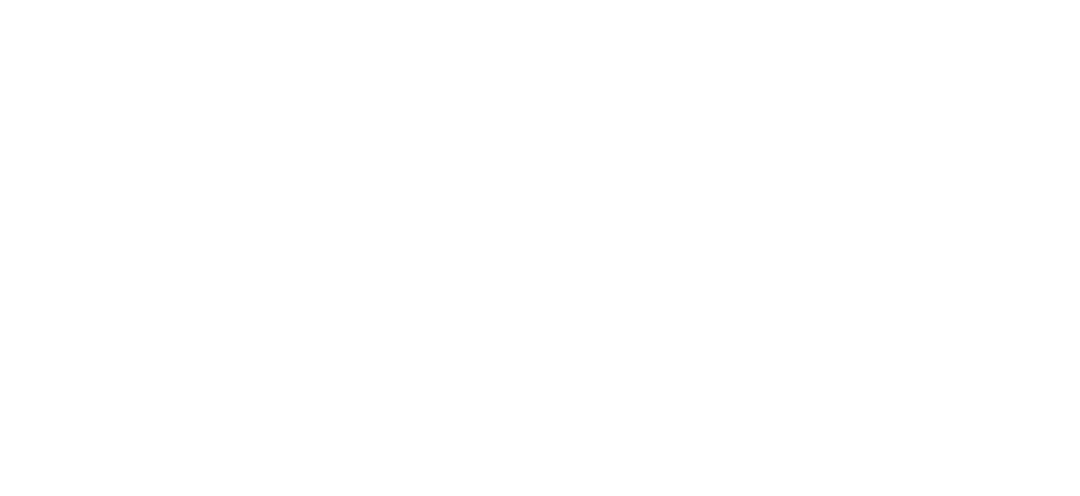
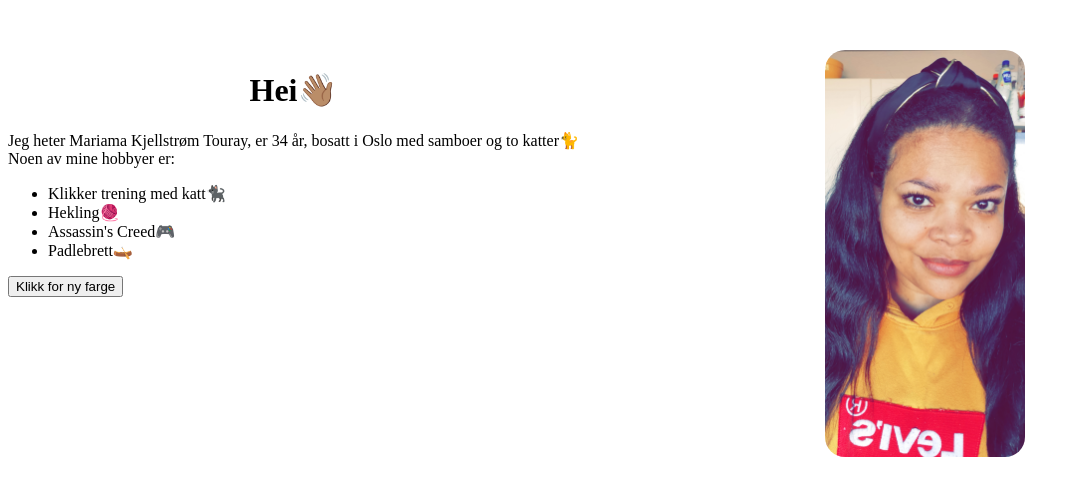
Before and after one commit to touraymk/introduksjon, a plain HTML site: page index.html in a window 1280 px wide. Shown: the whole page, without its empty margins (0-1080 px from the left). Drawn offline with Linux system fonts and the light colour scheme.

Commit message:
Index.html
- Lagd en introduksjons tekst om meg
   med en liste hobbier.
- Lagt til et bilde av meg.
- En funksjon som endrer bakgrunnsfarge.

```diff
--- a/index.html
+++ b/index.html
@@ -8,5 +8,51 @@
   <body>
     <div id="app"></div>
   </body>
-  <script src="./script.js"></script>
+  <script>
+    /*
+en introduksjonstekst om deg,
+en liste som viser noen av hobbyene dine,
+et bilde av deg
+en knapp du kan trykke på som endrer bakgrunnsfarge på noe på nettsiden.
+
+*/
+    let outputHtml = document.getElementById("app");
+
+    function displayHtml(backgroundColor) {
+      outputHtml.innerHTML = /*html*/ `
+        <div style="display:flex;margin-top:50px">
+        <div style="${backgroundColor}">
+        <h1 style="text-align:center">Hei👋🏽</h1>
+        <p>Jeg heter Mariama Kjellstrøm Touray, er 34 år, bosatt i Oslo med samboer og to katter🐈
+            <br />
+            Noen av mine hobbyer er:
+        </p>
+        <ul>
+            <li>Klikker trening med katt🐈‍⬛</li>
+            <li>Hekling🧶</li>
+            <li>Assassin's Creed🎮</li>
+            <li>Padlebrett🛶</li>
+        </ul>
+        <button onclick="setNewBackgroundColor()">Klikk for ny farge</button>
+
+        </div>
+        <div style="display:flex; margin:0 auto;">
+            <div>
+            <div>
+            <img src="./img/mariama.jpg" style="width:200px; border-radius:20px;"/>
+            </div>
+            <div>
+            </div>
+        </div>
+        </div>
+        </div>
+    `;
+    }
+
+    function setNewBackgroundColor(color) {
+      outputHtml.style.backgroundColor = "plum";
+    }
+
+    displayHtml("aquamarine");
+  </script>
 </html>
```
Also changed, not shown: img/mariama.jpg (added), script.js (deleted).
